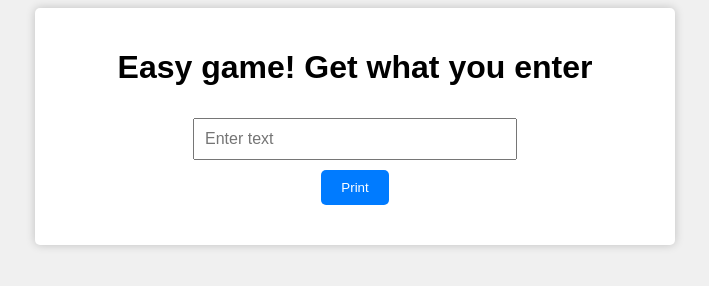
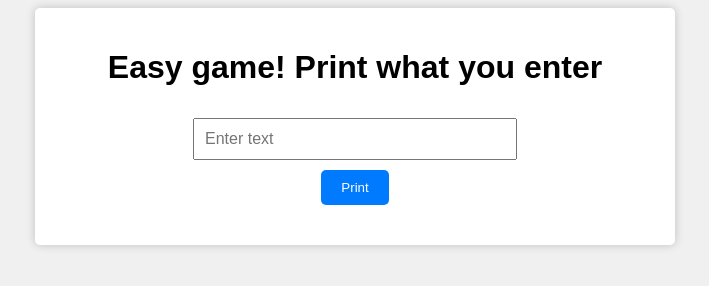
Before and after one commit to justmiroslav/first_web_project, a plain HTML site: page index.html in a window 1280 px wide. Shown: the whole page, without its empty margins (285-994 px from the left). Drawn offline with Linux system fonts and the light colour scheme.

Commit message:
Change 1 word

```diff
--- a/index.html
+++ b/index.html
@@ -8,7 +8,7 @@
 </head>
 <body>
     <div class="container">
-        <h1>Easy game! Get what you enter</h1>
+        <h1>Easy game! Print what you enter</h1>
         <div class="input-container">
             <input type="text" id="textInput" placeholder="Enter text">
         </div>
```
